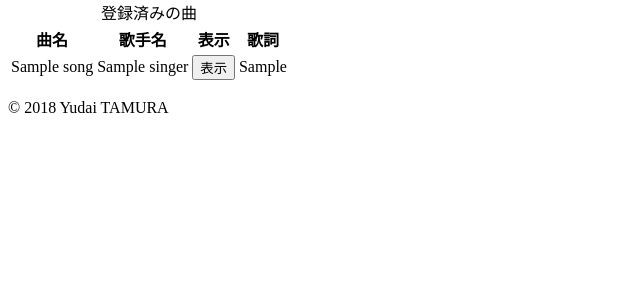
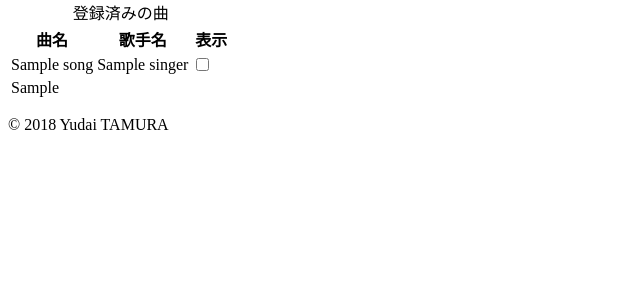
Before and after one commit to YudaiTamura/information_network_2018, a PHP site: page /lyrics_list.php in a window 1280 px wide. Shown: the part 104-404 px from the top of the page, without its empty margins (0-640 px from the left). Run offline with PHP 8.4, Linux system fonts and the light colour scheme; the visitor is signed in with stand-in values (Sample User, id 1); tables that the repository leaves empty hold one stand-in row (values such as "Sample post"); some libraries are stand-ins or nearby versions.

Commit message:
lyrics_list.phpのデザイン実装

```diff
--- a/lyrics_list.php
+++ b/lyrics_list.php
@@ -63,11 +63,15 @@ if (!isset($_SESSION['login'])) { ?>
             if ($record = $statement->fetch()) { ?>
                 <table class="lyrics-list__table">
                     <caption class="lyrics-list__table__caption">登録済みの曲</caption>
+                    <colgroup>
+                        <col style='width:calc((100% - 2.5em) / 2);'>
+                        <col style='width:calc((100% - 2.5em) / 2);'>
+                        <col style='width:2.5em;'>
+                    </colgroup>
                     <tr class="lyrics-list__table__row">
                         <th class="lyrics-list__table__row__label">曲名</th>
                         <th class="lyrics-list__table__row__label">歌手名</th>
                         <th class="lyrics-list__table__row__label">表示</th>
-                        <th class="lyrics-list__table__row__label">歌詞</th>
                     </tr>
                     <tr class="lyrics-list__table__row">
                         <td id="song-<?= $record["id"]; ?>" class="lyrics-list__table__row__data">
@@ -75,9 +79,11 @@ if (!isset($_SESSION['login'])) { ?>
                         </td>
                         <td class="lyrics-list__table__row__data"><?= $record["name"]; ?></td>
                         <td class="lyrics-list__table__row__data">
-                            <button type="button" class="lyrics-list__table__row__data__display-lyrics">表示</button>
+                            <input type="checkbox" class="lyrics-list__table__row__data__display-lyrics">
                         </td>
-                        <td class="lyrics-list__table__row__data"><?= $record["lyrics"]; ?></td>
+                    </tr>
+                    <tr class="lyrics-list__table__row">
+                        <td class="lyrics-list__table__row__lyrics" colspan=3><?= $record["lyrics"]; ?></td>
                     </tr>
                     <?php while ($record = $statement->fetch()) { ?>
                         <tr class="lyrics-list__table__row">
@@ -86,9 +92,11 @@ if (!isset($_SESSION['login'])) { ?>
                             </td>
                             <td class="lyrics-list__table__row__data"><?= $record["name"]; ?></td>
                             <td class="lyrics-list__table__row__data">
-                                <button type="button" class="lyrics-list__table__row__data__display-lyrics">表示</button>
+                                <input type="checkbox" class="lyrics-list__table__row__data__display-lyrics">
                             </td>
-                            <td class="lyrics-list__table__row__data"><?= $record["lyrics"]; ?></td>
+                        </tr>
+                        <tr class="lyrics-list__table__row">
+                            <td class="lyrics-list__table__row__lyrics" colSpan=3><?= $record["lyrics"]; ?></td>
                         </tr>
                     <?php } ?>
                 </table>
--- a/src/scss/_variables.scss
+++ b/src/scss/_variables.scss
@@ -4,4 +4,4 @@ $gray: #898989;
 $blue: #00b8ee;
 $dark_blue: #004097;
 $pink: #ff0066;
-$translucent-blue: rgba(0, 184, 238, 0.2);
+$translucent-blue: rgba(0, 184, 238, 0.5);
```
Also changed, not shown: src/js/display_lyrics.js (+11 -0 lines), src/scss/lyrics_list.scss (+65 -0 lines).
